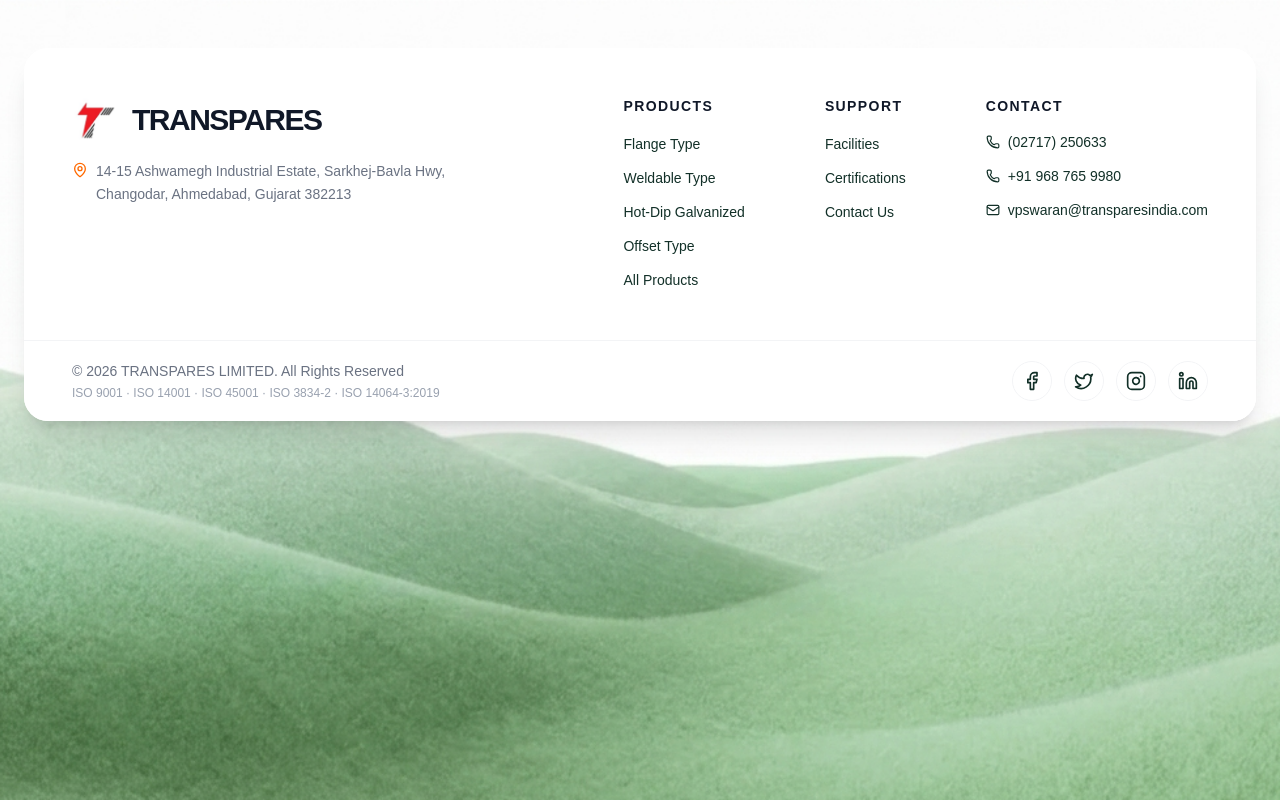
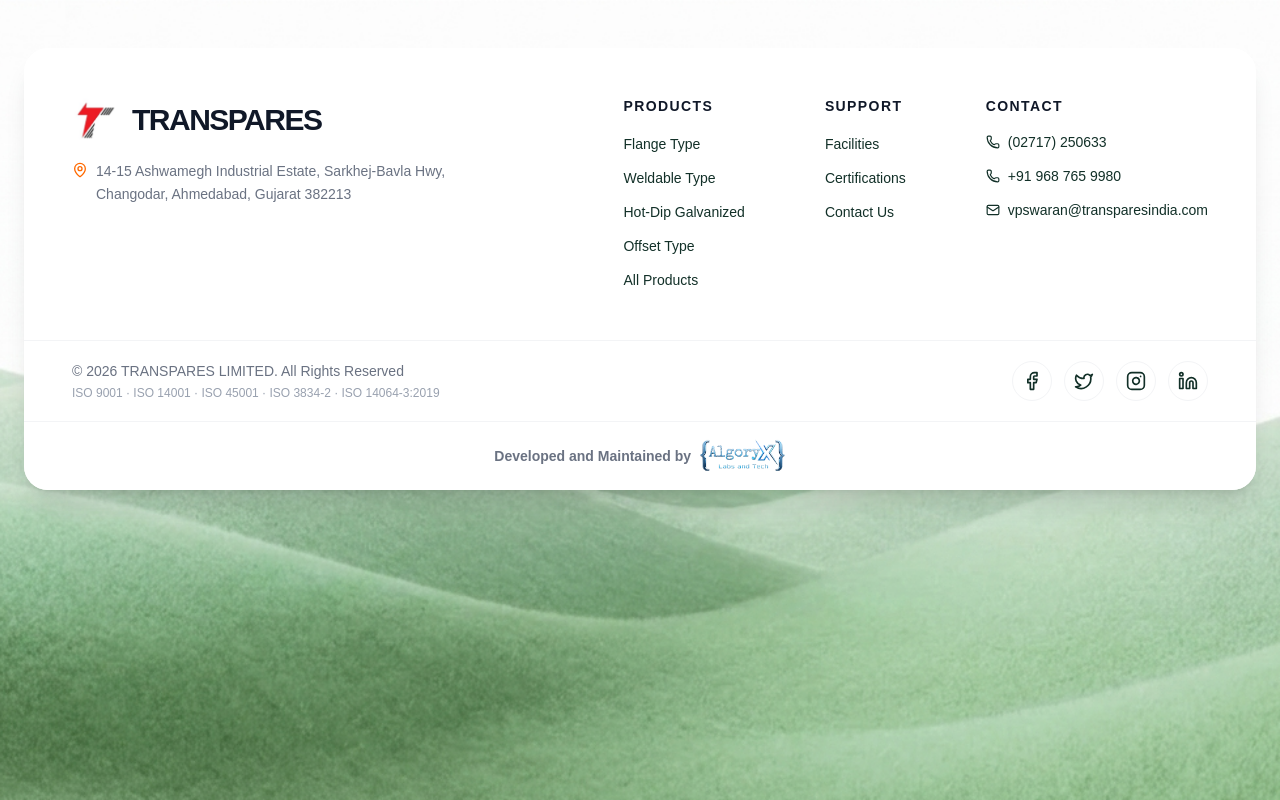
Before and after one commit to pratyushdev-codes/Transpers_India_pvt.ltd, a React (Vite) app: page /about-us in a window 1280 px wide. Shown: the part 4165-4965 px from the top of the page. Built offline with nearby package versions, Linux system fonts and the light colour scheme; a web font is replaced by a local one.

Commit message:
Add files via upload

```diff
--- a/src/components/layout/Footer.tsx
+++ b/src/components/layout/Footer.tsx
@@ -155,6 +155,18 @@ export default function Footer() {
                 ))}
               </div>
             </div>
+
+            {/* Credit line */}
+            <div className="flex items-center justify-center gap-2 border-t border-gray-100 bg-white px-6 py-4 md:px-10 lg:px-12">
+              <p className="text-sm font-semibold text-gray-500">
+                Developed and Maintained by
+              </p>
+              <img
+                src="/Aglroyx.png"
+                alt="AlgoryX Labs and Tech"
+                className="h-8 w-auto object-contain md:h-9"
+              />
+            </div>
           </motion.div>
         </div>
       </section>
--- a/src/data/content.ts
+++ b/src/data/content.ts
@@ -779,7 +779,8 @@ export const contact = {
     email: "vpswaran@transparesindia.com",
     emails: [{ label: "Email", value: "vpswaran@transparesindia.com" }],
     businessHours: "Mon–Sat, 9:00 AM – 6:00 PM IST",
-
+    connectivity:
+      "X hrs by road from International Airport · X hrs from Major Sea Port",
   },
   formFields: {
     fields: ["Name", "Company", "Country", "Email", "Phone", "Product of Interest", "Message", "Attach Drawing"],
```
Also changed, not shown: public/Aglroyx.png (added), 14 other files (tests, documents, lock files or other folders).
